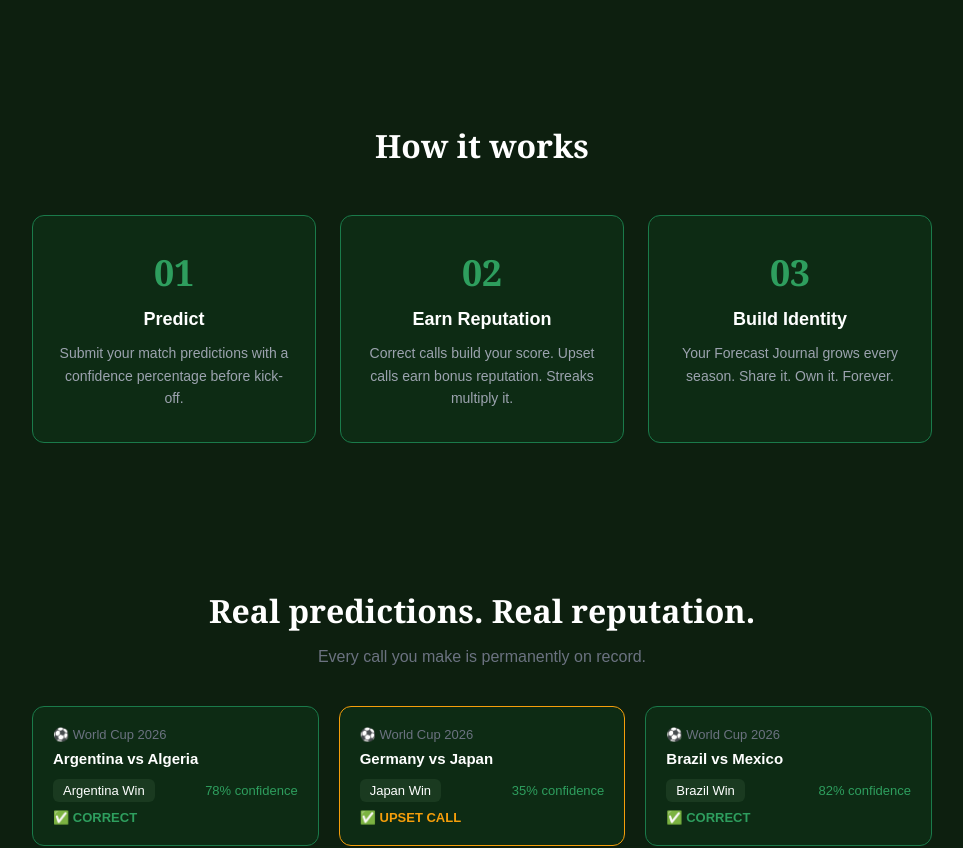
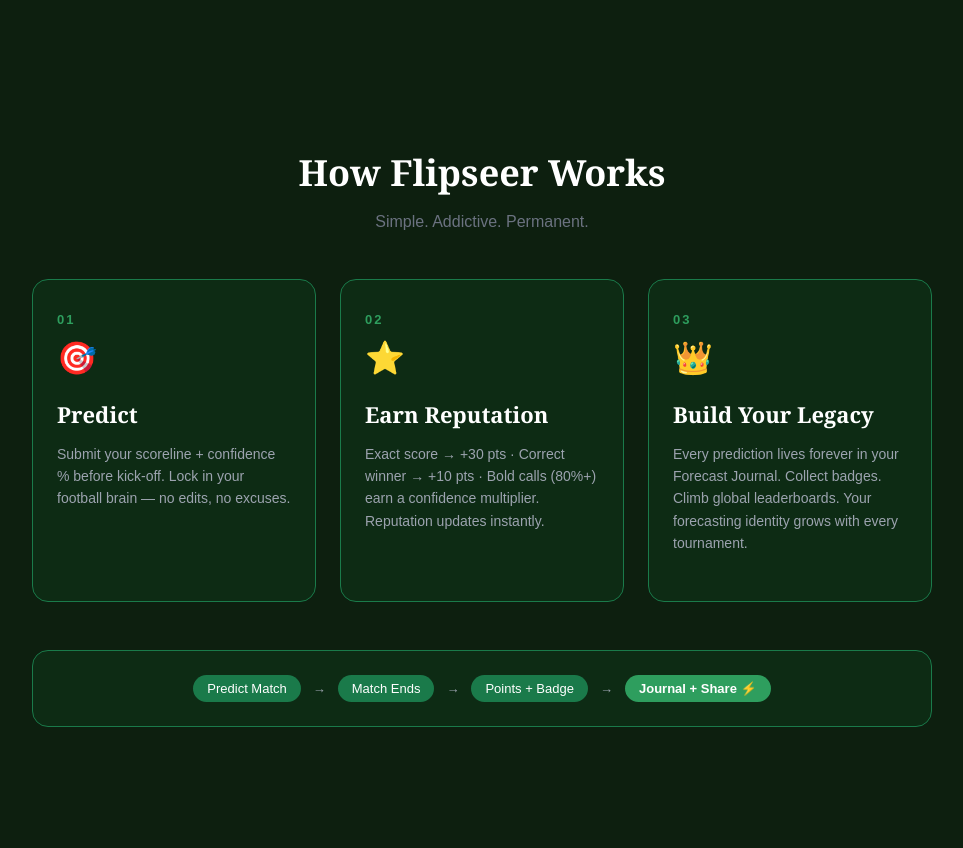
Before and after one commit to flipseer/flipseer, a Next.js app: page / in a window 1280 px wide. Shown: the part 813-1661 px from the top of the page, without its empty margins (158-1121 px from the left). Built offline with nearby package versions, Linux system fonts and the light colour scheme; no server answers.

Commit message:
Update page.tsx

```diff
--- a/app/page.tsx
+++ b/app/page.tsx
@@ -100,24 +100,56 @@ export default function Home() {
         </div>
       </section>
 
-      {/* HOW IT WORKS */}
-      <section style={{ padding: '60px 20px', maxWidth: '900px', margin: '0 auto' }}>
-        <h2 style={{ textAlign: 'center', fontFamily: 'Georgia, serif', fontSize: '32px', marginBottom: '48px' }}>How it works</h2>
-        <div style={{ display: 'grid', gridTemplateColumns: 'repeat(auto-fit, minmax(240px, 1fr))', gap: '24px' }}>
-          {[
-            { num: '01', title: 'Predict', desc: 'Submit your match predictions with a confidence percentage before kick-off.' },
-            { num: '02', title: 'Earn Reputation', desc: 'Correct calls build your score. Upset calls earn bonus reputation. Streaks multiply it.' },
-            { num: '03', title: 'Build Identity', desc: 'Your Forecast Journal grows every season. Share it. Own it. Forever.' },
-          ].map(({ num, title, desc }) => (
-            <div key={num} style={{ backgroundColor: '#0D2B14', border: '1px solid #1A7A4A', borderRadius: '12px', padding: '32px 24px', textAlign: 'center' }}>
-              <div style={{ fontSize: '36px', fontWeight: 'bold', color: '#2E9E5E', fontFamily: 'Georgia, serif', marginBottom: '12px' }}>{num}</div>
-              <div style={{ fontSize: '18px', fontWeight: 'bold', marginBottom: '12px' }}>{title}</div>
-              <div style={{ fontSize: '14px', color: '#9CA3AF', lineHeight: 1.6 }}>{desc}</div>
-            </div>
-          ))}
-        </div>
-      </section>
+{/* HOW IT WORKS */}
+<section style={{ maxWidth: '900px', margin: '0 auto', padding: '80px 20px' }}>
+  <div style={{ textAlign: 'center', marginBottom: '48px' }}>
+    <h2 style={{ fontFamily: 'Georgia, serif', fontSize: '36px', marginBottom: '8px' }}>How Flipseer Works</h2>
+    <p style={{ color: '#6B7280', fontSize: '16px' }}>Simple. Addictive. Permanent.</p>
+  </div>
 
+  <div style={{ display: 'grid', gridTemplateColumns: 'repeat(auto-fit, minmax(260px, 1fr))', gap: '24px' }}>
+    {[
+      {
+        num: '01',
+        title: 'Predict',
+        icon: '🎯',
+        body: 'Submit your scoreline + confidence % before kick-off. Lock in your football brain — no edits, no excuses.'
+      },
+      {
+        num: '02',
+        title: 'Earn Reputation',
+        icon: '⭐',
+        body: 'Exact score → +30 pts · Correct winner → +10 pts · Bold calls (80%+) earn a confidence multiplier. Reputation updates instantly.'
+      },
+      {
+        num: '03',
+        title: 'Build Your Legacy',
+        icon: '👑',
+        body: 'Every prediction lives forever in your Forecast Journal. Collect badges. Climb global leaderboards. Your forecasting identity grows with every tournament.'
+      },
+    ].map(({ num, title, icon, body }) => (
+      <div key={num} style={{ backgroundColor: '#0D2B14', border: '1px solid #1A7A4A', borderRadius: '16px', padding: '32px 24px' }}>
+        <div style={{ fontSize: '13px', color: '#2E9E5E', fontWeight: 'bold', letterSpacing: '2px', marginBottom: '12px' }}>{num}</div>
+        <div style={{ fontSize: '32px', marginBottom: '12px' }}>{icon}</div>
+        <h3 style={{ fontFamily: 'Georgia, serif', fontSize: '22px', marginBottom: '12px' }}>{title}</h3>
+        <p style={{ color: '#9CA3AF', fontSize: '14px', lineHeight: '1.6' }}>{body}</p>
+      </div>
+    ))}
+  </div>
+
+  {/* FLOW */}
+  <div style={{ marginTop: '48px', backgroundColor: '#0D2B14', border: '1px solid #1A7A4A', borderRadius: '16px', padding: '24px', textAlign: 'center' }}>
+    <div style={{ display: 'flex', justifyContent: 'center', alignItems: 'center', gap: '12px', flexWrap: 'wrap', fontSize: '13px', color: '#9CA3AF' }}>
+      <span style={{ backgroundColor: '#1A7A4A', color: 'white', padding: '6px 14px', borderRadius: '999px' }}>Predict Match</span>
+      <span>→</span>
+      <span style={{ backgroundColor: '#1A7A4A', color: 'white', padding: '6px 14px', borderRadius: '999px' }}>Match Ends</span>
+      <span>→</span>
+      <span style={{ backgroundColor: '#1A7A4A', color: 'white', padding: '6px 14px', borderRadius: '999px' }}>Points + Badge</span>
+      <span>→</span>
+      <span style={{ backgroundColor: '#2E9E5E', color: 'white', padding: '6px 14px', borderRadius: '999px', fontWeight: 'bold' }}>Journal + Share ⚡</span>
+    </div>
+  </div>
+</section>
       {/* PREDICTION CARDS */}
       <section style={{ padding: '60px 20px', maxWidth: '900px', margin: '0 auto' }}>
         <h2 style={{ textAlign: 'center', fontFamily: 'Georgia, serif', fontSize: '32px', marginBottom: '12px' }}>Real predictions. Real reputation.</h2>
```
